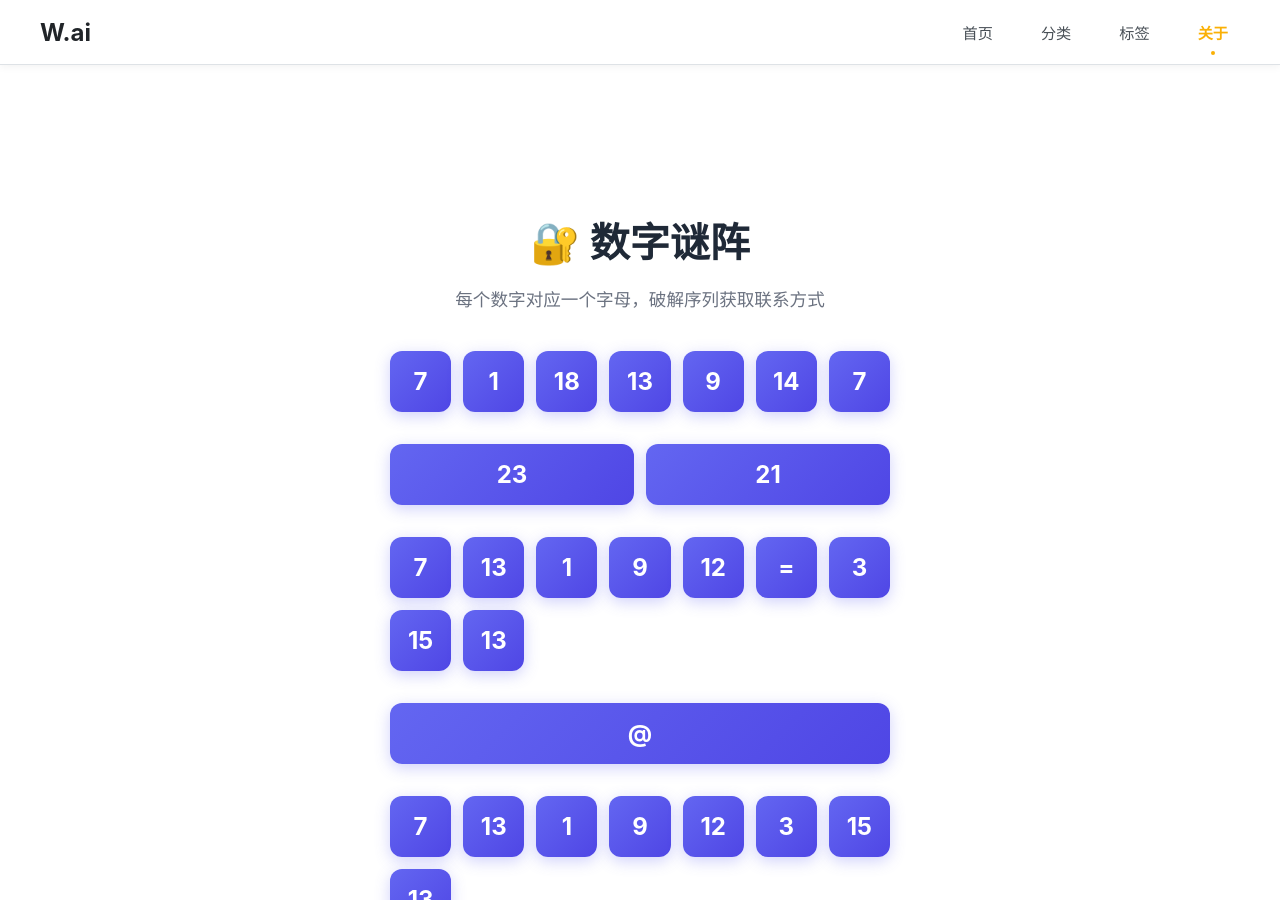
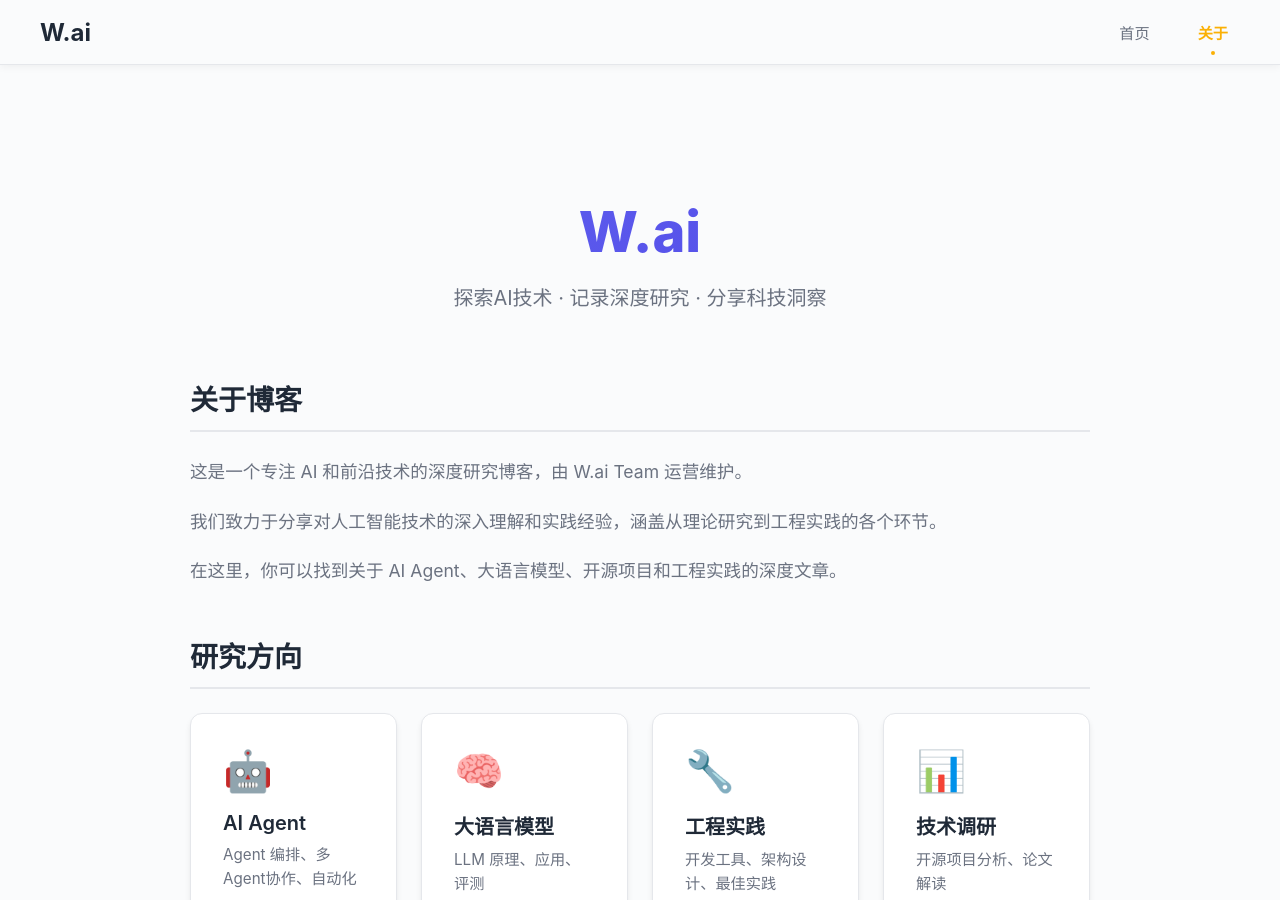
Before and after one commit to wujiaming88/wujiaming88.github.io, a Jekyll site: the page built from about.markdown, in a window 1280 px wide and 900 px high. Built offline with Jekyll 4.4.1, drawn with Linux system fonts in a browser that asks for light colours; some of the changed text lies outside the part shown.

Commit message:
feat: 精简导航栏，重新设计关于页面

```diff
--- a/_layouts/default.html
+++ b/_layouts/default.html
@@ -33,8 +33,6 @@
 
             <ul class="navbar-nav">
                 <li><a href="{{ '/' | relative_url }}" class="nav-link {% if page.url == '/' %}active{% endif %}">首页</a></li>
-                <li><a href="{{ '/categories/' | relative_url }}" class="nav-link {% if page.url contains 'categories' %}active{% endif %}">分类</a></li>
-                <li><a href="{{ '/tags/' | relative_url }}" class="nav-link {% if page.url contains 'tags' %}active{% endif %}">标签</a></li>
                 <li><a href="{{ '/about/' | relative_url }}" class="nav-link {% if page.url contains 'about' %}active{% endif %}">关于</a></li>
             </ul>
         </div>
--- a/about.markdown
+++ b/about.markdown
@@ -1,284 +1,236 @@
 ---
 layout: default
-title: 解谜 Contact
+title: 关于
 permalink: /about/
 ---
 
 <style>
-.puzzle-container {
+  :root {
+    --bg-primary: #fafbfc;
+    --bg-secondary: #ffffff;
+    --text-primary: #1f2937;
+    --text-secondary: #6b7280;
+    --accent-primary: #6366f1;
+    --border-color: #e5e7eb;
+    --radius-md: 12px;
+    --shadow-md: 0 4px 6px -1px rgba(0, 0, 0, 0.1);
+  }
+
+  .about-page {
+    max-width: 900px;
+    margin: 0 auto;
+    padding: 3rem 1rem;
+  }
+
+  .hero-section {
+    text-align: center;
+    margin-bottom: 4rem;
+  }
+
+  .hero-title {
+    font-size: 3.5rem;
+    font-weight: 800;
+    color: var(--text-primary);
+    margin-bottom: 1rem;
+    background: linear-gradient(135deg, var(--accent-primary), #4f46e5);
+    -webkit-background-clip: text;
+    -webkit-text-fill-color: transparent;
+    background-clip: text;
+  }
+
+  .hero-subtitle {
+    font-size: 1.25rem;
+    color: var(--text-secondary);
+    line-height: 1.6;
     max-width: 600px;
-    margin: 3rem auto;
+    margin: 0 auto;
+  }
+
+  .section {
+    margin-bottom: 3rem;
+  }
+
+  .section-title {
+    font-size: 1.75rem;
+    font-weight: 700;
+    color: var(--text-primary);
+    margin-bottom: 1.5rem;
+    padding-bottom: 0.75rem;
+    border-bottom: 2px solid var(--border-color);
+  }
+
+  .intro-text {
+    font-size: 1.1rem;
+    color: var(--text-secondary);
+    line-height: 1.8;
+  }
+
+  .intro-text p {
+    margin-bottom: 1rem;
+  }
+
+  .directions-grid {
+    display: grid;
+    grid-template-columns: repeat(auto-fit, minmax(200px, 1fr));
+    gap: 1.5rem;
+    margin-top: 1.5rem;
+  }
+
+  .direction-card {
+    background: var(--bg-secondary);
     padding: 2rem;
-    text-align: center;
-}
+    border-radius: var(--radius-md);
+    border: 1px solid var(--border-color);
+    box-shadow: var(--shadow-md);
+    transition: all 0.3s ease;
+  }
 
-.puzzle-title {
+  .direction-card:hover {
+    transform: translateY(-4px);
+    box-shadow: 0 8px 12px -1px rgba(0, 0, 0, 0.15);
+    border-color: var(--accent-primary);
+  }
+
+  .direction-icon {
     font-size: 2.5rem;
     margin-bottom: 1rem;
-    color: #1f2937;
-}
+    display: block;
+  }
 
-.puzzle-subtitle {
-    color: #6b7280;
-    margin-bottom: 2.5rem;
-    font-size: 1.1rem;
-}
+  .direction-title {
+    font-size: 1.25rem;
+    font-weight: 600;
+    color: var(--text-primary);
+    margin-bottom: 0.5rem;
+  }
 
-/* 数字网格 */
-.number-grid {
-    display: grid;
-    grid-template-columns: repeat(auto-fit, minmax(60px, 1fr));
-    gap: 0.75rem;
-    max-width: 500px;
-    margin: 0 auto 2rem;
-}
+  .direction-desc {
+    font-size: 0.95rem;
+    color: var(--text-secondary);
+    line-height: 1.6;
+  }
 
-.number-cell {
-    background: linear-gradient(135deg, #6366f1 0%, #4f46e5 100%);
-    color: white;
-    padding: 1rem;
-    border-radius: 12px;
-    font-size: 1.5rem;
-    font-weight: bold;
-    box-shadow: 0 4px 15px rgba(99, 102, 241, 0.3);
-    transition: transform 0.2s ease;
-}
+  .contact-section {
+    text-align: center;
+  }
 
-.number-cell:hover {
-    transform: scale(1.05);
-}
+  .contact-info {
+    display: flex;
+    flex-direction: column;
+    align-items: center;
+    gap: 1.5rem;
+    margin-top: 1.5rem;
+  }
 
-/* 输入框 */
-.answer-input {
-    width: 100%;
-    max-width: 400px;
-    padding: 1rem 1.5rem;
-    font-size: 1.2rem;
-    border: 2px solid #e5e7eb;
-    border-radius: 50px;
-    outline: none;
-    transition: all 0.3s ease;
-    text-align: center;
-    margin-bottom: 1.5rem;
-}
-
-.answer-input:focus {
-    border-color: #6366f1;
-    box-shadow: 0 0 0 4px rgba(99, 102, 241, 0.1);
-}
-
-.submit-btn {
-    background: linear-gradient(135deg, #6366f1 0%, #4f46e5 100%);
-    color: white;
-    border: none;
-    padding: 1rem 3rem;
-    font-size: 1.1rem;
-    font-weight: 600;
-    border-radius: 50px;
-    cursor: pointer;
-    transition: all 0.3s ease;
-    box-shadow: 0 4px 15px rgba(99, 102, 241, 0.3);
-}
-
-.submit-btn:hover {
-    transform: translateY(-2px);
-    box-shadow: 0 8px 25px rgba(99, 102, 241, 0.4);
-}
-
-/* 结果展示 - 仪式感动画 */
-.result-container {
-    display: none;
-    margin-top: 2rem;
-    padding: 2rem;
-    background: linear-gradient(135deg, #f0fdf4 0%, #dcfce7 100%);
-    border-radius: 20px;
-    border: 2px solid #22c55e;
-    animation: reveal 0.8s ease-out;
-}
-
-@keyframes reveal {
-    0% {
-        opacity: 0;
-        transform: scale(0.8) translateY(20px);
-    }
-    50% {
-        transform: scale(1.05) translateY(-10px);
-    }
-    100% {
-        opacity: 1;
-        transform: scale(1) translateY(0);
-    }
-}
-
-.result-icon {
-    font-size: 4rem;
-    margin-bottom: 1rem;
-    animation: bounce 1s ease infinite;
-}
-
-@keyframes bounce {
-    0%, 100% { transform: translateY(0); }
-    50% { transform: translateY(-10px); }
-}
-
-.result-title {
-    font-size: 1.5rem;
-    color: #166534;
-    margin-bottom: 1rem;
-    font-weight: bold;
-}
-
-.email-display {
+  .contact-item {
     display: inline-flex;
     align-items: center;
     gap: 0.75rem;
-    background: white;
-    color: #6366f1 !important;
     padding: 1.25rem 2rem;
+    background: var(--bg-secondary);
     border-radius: 50px;
-    font-size: 1.3rem;
-    font-weight: 600;
-    text-decoration: none !important;
-    box-shadow: 0 4px 15px rgba(0, 0, 0, 0.1);
-    animation: glow 2s ease-in-out infinite;
-}
+    border: 1px solid var(--border-color);
+    box-shadow: var(--shadow-md);
+    text-decoration: none;
+    color: var(--text-primary);
+    font-weight: 500;
+    transition: all 0.3s ease;
+    max-width: 400px;
+  }
 
-@keyframes glow {
-    0%, 100% { box-shadow: 0 4px 15px rgba(99, 102, 241, 0.2); }
-    50% { box-shadow: 0 4px 25px rgba(99, 102, 241, 0.4); }
-}
+  .contact-item:hover {
+    background: var(--accent-primary);
+    color: white;
+    border-color: var(--accent-primary);
+    transform: translateY(-2px);
+    box-shadow: 0 6px 12px -1px rgba(99, 102, 241, 0.3);
+  }
 
-.error-message {
-    color: #ef4444;
-    margin-top: 1rem;
-    display: none;
-    animation: shake 0.5s ease;
-}
+  .contact-item.github:hover {
+    background: #1f2937;
+    border-color: #1f2937;
+  }
 
-@keyframes shake {
-    0%, 100% { transform: translateX(0); }
-    25% { transform: translateX(-10px); }
-    75% { transform: translateX(10px); }
-}
+  .contact-icon {
+    font-size: 1.5rem;
+  }
 
-/* 提示 */
-.hint {
-    margin-top: 2rem;
-    color: #9ca3af;
-    font-size: 0.9rem;
-    cursor: pointer;
-}
+  @media (max-width: 768px) {
+    .hero-title {
+      font-size: 2.5rem;
+    }
 
-.hint:hover {
-    color: #6b7280;
-}
+    .directions-grid {
+      grid-template-columns: 1fr;
+    }
+
+    .contact-info {
+      flex-direction: column;
+    }
+
+    .contact-item {
+      width: 100%;
+      justify-content: center;
+    }
+  }
 </style>
 
-<div class="puzzle-container">
-    <h1 class="puzzle-title">🔐 数字谜阵</h1>
-    <p class="puzzle-subtitle">每个数字对应一个字母，破解序列获取联系方式</p>
+<div class="about-page">
+  <!-- Hero Section -->
+  <section class="hero-section">
+    <h1 class="hero-title">W.ai</h1>
+    <p class="hero-subtitle">探索AI技术 · 记录深度研究 · 分享科技洞察</p>
+  </section>
 
-    <!-- 数字序列展示 -->
-    <div class="number-grid">
-        <div class="number-cell">7</div>
-        <div class="number-cell">1</div>
-        <div class="number-cell">18</div>
-        <div class="number-cell">13</div>
-        <div class="number-cell">9</div>
-        <div class="number-cell">14</div>
-        <div class="number-cell">7</div>
+  <!-- 关于博客 -->
+  <section class="section">
+    <h2 class="section-title">关于博客</h2>
+    <div class="intro-text">
+      <p>这是一个专注 AI 和前沿技术的深度研究博客，由 W.ai Team 运营维护。</p>
+      <p>我们致力于分享对人工智能技术的深入理解和实践经验，涵盖从理论研究到工程实践的各个环节。</p>
+      <p>在这里，你可以找到关于 AI Agent、大语言模型、开源项目和工程实践的深度文章。</p>
     </div>
-    <div class="number-grid">
-        <div class="number-cell">23</div>
-        <div class="number-cell">21</div>
+  </section>
+
+  <!-- 研究方向 -->
+  <section class="section">
+    <h2 class="section-title">研究方向</h2>
+    <div class="directions-grid">
+      <div class="direction-card">
+        <span class="direction-icon">🤖</span>
+        <div class="direction-title">AI Agent</div>
+        <div class="direction-desc">Agent 编排、多Agent协作、自动化</div>
+      </div>
+      <div class="direction-card">
+        <span class="direction-icon">🧠</span>
+        <div class="direction-title">大语言模型</div>
+        <div class="direction-desc">LLM 原理、应用、评测</div>
+      </div>
+      <div class="direction-card">
+        <span class="direction-icon">🔧</span>
+        <div class="direction-title">工程实践</div>
+        <div class="direction-desc">开发工具、架构设计、最佳实践</div>
+      </div>
+      <div class="direction-card">
+        <span class="direction-icon">📊</span>
+        <div class="direction-title">技术调研</div>
+        <div class="direction-desc">开源项目分析、论文解读</div>
+      </div>
     </div>
-    <div class="number-grid">
-        <div class="number-cell">7</div>
-        <div class="number-cell">13</div>
-        <div class="number-cell">1</div>
-        <div class="number-cell">9</div>
-        <div class="number-cell">12</div>
-        <div class="number-cell">=</div>
-        <div class="number-cell">3</div>
-        <div class="number-cell">15</div>
-        <div class="number-cell">13</div>
+  </section>
+
+  <!-- 联系方式 -->
+  <section class="section contact-section">
+    <h2 class="section-title">联系方式</h2>
+    <div class="contact-info">
+      <a href="https://github.com/wujiaming88" class="contact-item github" target="_blank">
+        <span class="contact-icon">💻</span>
+        <span>github.com/wujiaming88</span>
+      </a>
+      <a href="mailto:garming.wu@gmail.com" class="contact-item">
+        <span class="contact-icon">✉️</span>
+        <span>garming.wu@gmail.com</span>
+      </a>
     </div>
-    <div class="number-grid">
-        <div class="number-cell">@</div>
-    </div>
-    <div class="number-grid">
-        <div class="number-cell">7</div>
-        <div class="number-cell">13</div>
-        <div class="number-cell">1</div>
-        <div class="number-cell">9</div>
-        <div class="number-cell">12</div>
-        <div class="number-cell">3</div>
-        <div class="number-cell">15</div>
-        <div class="number-cell">13</div>
-    </div>
-
-    <input type="text" id="answer" class="answer-input" placeholder="输入破解的答案..." autocomplete="off">
-
-    <br>
-
-    <button class="submit-btn" onclick="checkAnswer()">🔓 解锁答案</button>
-
-    <p class="error-message" id="error">❌ 再试一次，字母顺序很重要！</p>
-
-    <!-- 正确答案展示 -->
-    <div class="result-container" id="result">
-        <div class="result-icon">🎉</div>
-        <div class="result-title">✨ 恭喜破解！✨</div>
-        <a href="mailto:garming.wu@gmail.com" class="email-display">
-            <span>✉️</span>
-            <span>garming.wu@gmail.com</span>
-        </a>
-    </div>
-
-    <p class="hint" onclick="toggleHint()">💡 提示：26个英文字母对应1-26</p>
-    <p id="hint-text" style="display:none; color: #9ca3af; margin-top: 0.5rem;">A=1, B=2, ..., Z=26</p>
+  </section>
 </div>
-
-<script>
-function checkAnswer() {
-    const answer = document.getElementById('answer').value.toLowerCase().trim();
-    const correctAnswers = [
-        'garming.wu@gmail.com',
-        'garming.wu@gmail.com',
-        'garming.wu@gmail.com',
-        'garmingwu@gmail.com'
-    ];
-
-    if (correctAnswers.includes(answer)) {
-        document.getElementById('result').style.display = 'block';
-        document.getElementById('error').style.display = 'none';
-        document.getElementById('answer').style.display = 'none';
-        document.querySelector('.submit-btn').style.display = 'none';
-        document.querySelector('.hint').style.display = 'none';
-        document.getElementById('hint-text').style.display = 'none';
-
-        // 添加庆祝音效（可选）
-        playCelebration();
-    } else {
-        document.getElementById('error').style.display = 'block';
-        document.getElementById('result').style.display = 'none';
-    }
-}
-
-function toggleHint() {
-    const hintText = document.getElementById('hint-text');
-    hintText.style.display = hintText.style.display === 'none' ? 'block' : 'none';
-}
-
-// 支持回车提交
-document.getElementById('answer').addEventListener('keypress', function(e) {
-    if (e.key === 'Enter') {
-        checkAnswer();
-    }
-});
-
-function playCelebration() {
-    // 可以添加音效，这里暂时用视觉动画替代
-    console.log('🎉 恭喜找到联系方式！');
-}
-</script>
```
